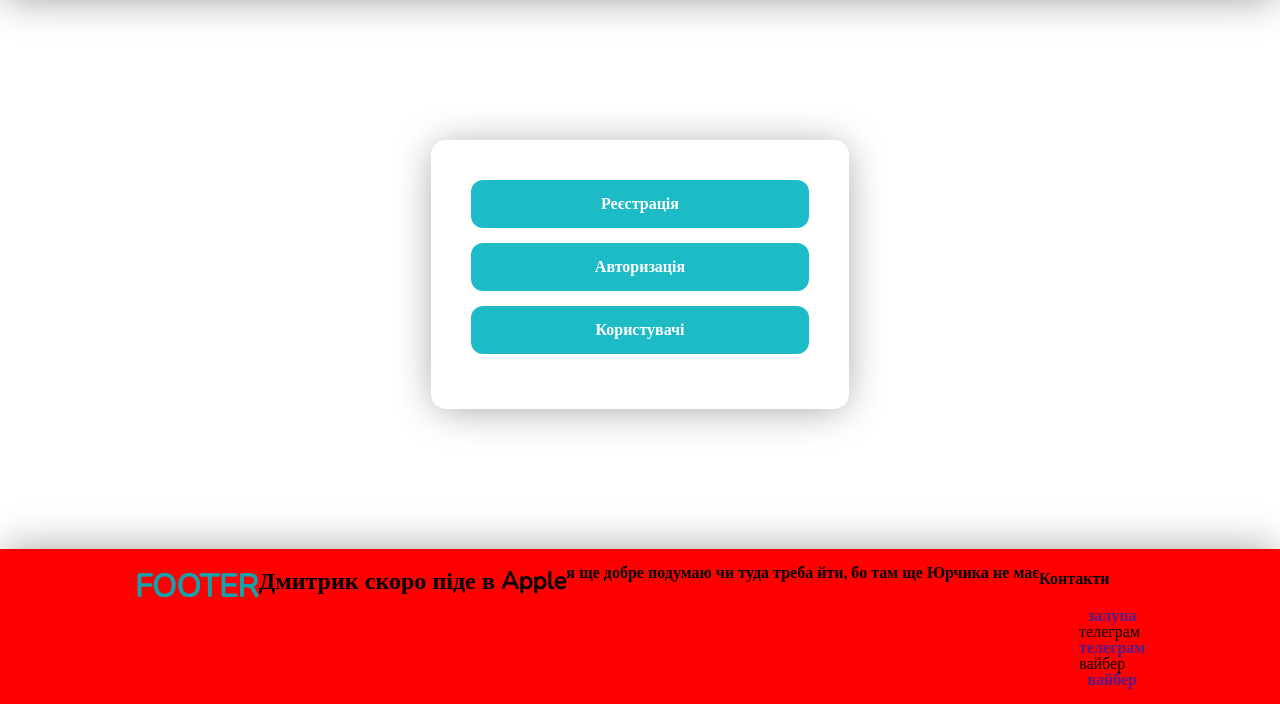
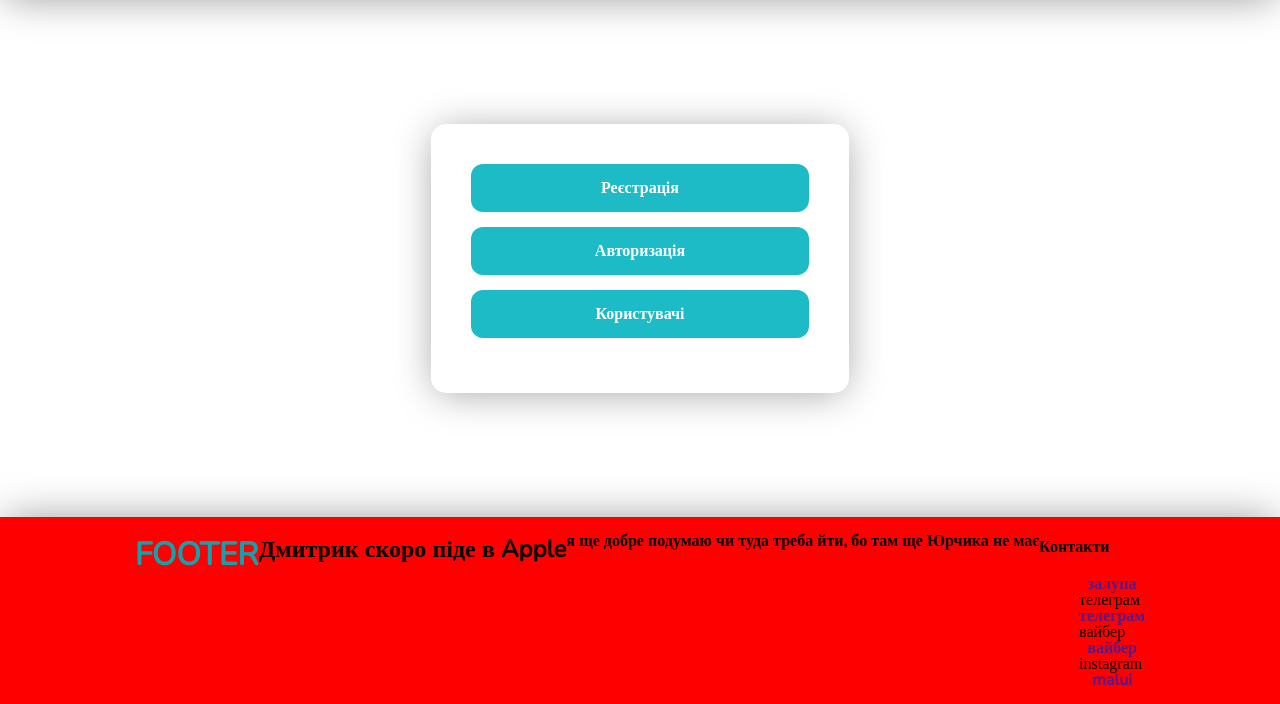
Before and after one commit to Morykvas/git, a PHP site: page /project-shop/index.php in a window 1280 px wide. Shown: the part 96-800 px from the top of the page. Run offline with PHP 8.4, Linux system fonts and the light colour scheme; some libraries are stand-ins or nearby versions.

Commit message:
додаю ще й інстаграм та телефон

```diff
--- a/footer.php
+++ b/footer.php
@@ -12,6 +12,7 @@
                                 <li><a href="">залупа</a></li>
                                 <li>телеграм<a href="">телеграм</a></li>
                                 <li>вайбер<a href="">вайбер</a></li>
+                                <li>instagram<a href="">malui</a></li>
                             </ul>
                         </div>
                     </div>
```
